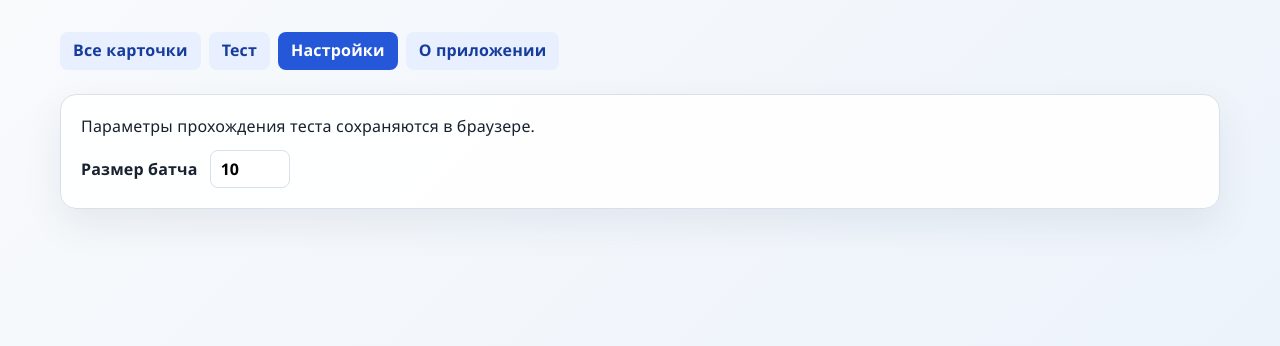
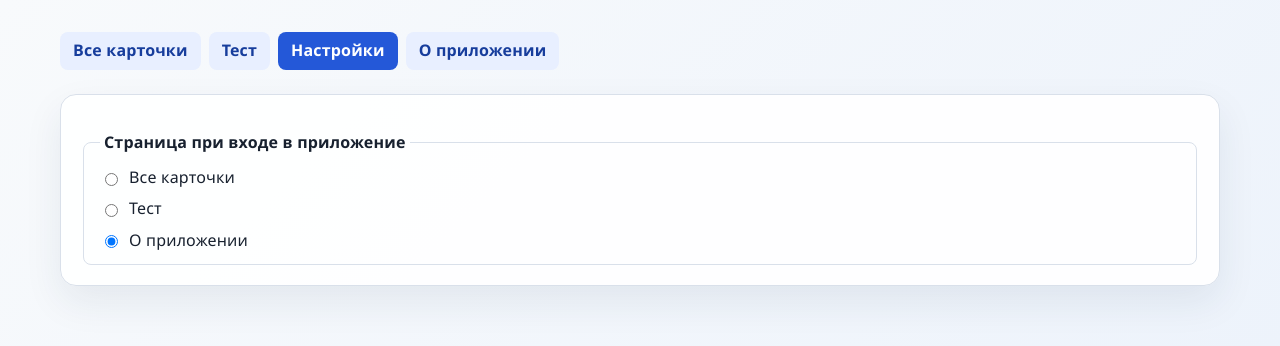
Before and after one commit to SVDotsenko/weak-cards-quiz-react, a React (Vite) app: page /settings in a window 1280 px wide. Shown: the top 346 px of the page. Built offline with nearby package versions, Linux system fonts and the light colour scheme.

Commit message:
feat: implement start route selection in SettingsPage and update AppContext for route management

```diff
--- a/src/App.css
+++ b/src/App.css
@@ -361,6 +361,28 @@ main {
   border-radius: 8px;
 }
 
+.setting-radio-group {
+  display: flex;
+  flex-direction: column;
+  gap: 8px;
+  margin-top: 16px;
+  padding: 12px 16px;
+  border: 1px solid var(--line);
+  border-radius: 8px;
+}
+
+.setting-radio-group legend {
+  font-weight: 700;
+  padding: 0 4px;
+}
+
+.setting-radio-group label {
+  display: flex;
+  align-items: center;
+  gap: 8px;
+  font-weight: 400;
+}
+
 .toast {
   position: fixed;
   right: 22px;
--- a/src/app/App.jsx
+++ b/src/app/App.jsx
@@ -1,5 +1,6 @@
 import { BrowserRouter, Navigate, Route, Routes } from "react-router-dom";
 import { AppProvider } from "./AppContext";
+import { useApp } from "./useApp";
 import Layout from "../components/Layout";
 import AboutPage from "../pages/AboutPage";
 import CardsPage from "../pages/CardsPage";
@@ -7,13 +8,18 @@ import NotFoundPage from "../pages/NotFoundPage";
 import QuizPage from "../pages/QuizPage";
 import SettingsPage from "../pages/SettingsPage";
 
+function RootRedirect() {
+  const { startRoute } = useApp();
+  return <Navigate to={startRoute} replace />;
+}
+
 function App() {
   return (
     <AppProvider>
       <BrowserRouter basename={import.meta.env.BASE_URL}>
         <Layout>
           <Routes>
-            <Route path="/" element={<Navigate to="/cards" replace />} />
+            <Route path="/" element={<RootRedirect />} />
             <Route path="/cards" element={<CardsPage />} />
             <Route path="/quiz" element={<QuizPage />} />
             <Route path="/settings" element={<SettingsPage />} />
--- a/src/app/AppContext.jsx
+++ b/src/app/AppContext.jsx
@@ -2,6 +2,7 @@ import { useEffect, useState } from "react";
 import {
   BATCH_SIZE_STORAGE_KEY,
   DEFAULT_BATCH_SIZE,
+  START_ROUTE_STORAGE_KEY,
   STORAGE_KEY,
   buildQuizBatch,
   clearStoredCards,
@@ -9,6 +10,7 @@ import {
   getStoredCards,
   mergeUniqueImportedCards,
   normalizeBatchSize,
+  normalizeStartRoute,
   parseImportedCards,
   saveCards,
   shuffleOptions,
@@ -28,6 +30,9 @@ export function AppProvider({ children }) {
   );
   const [toast, setToast] = useState(null);
   const [quiz, setQuiz] = useState(null);
+  const [startRoute, setStartRoute] = useState(() =>
+    normalizeStartRoute(localStorage.getItem(START_ROUTE_STORAGE_KEY)),
+  );
 
   useEffect(() => {
     if (!toast) return undefined;
@@ -236,6 +241,12 @@ export function AppProvider({ children }) {
     localStorage.setItem(BATCH_SIZE_STORAGE_KEY, String(nextSize));
   }
 
+  function changeStartRoute(value) {
+    const nextRoute = normalizeStartRoute(value);
+    setStartRoute(nextRoute);
+    localStorage.setItem(START_ROUTE_STORAGE_KEY, nextRoute);
+  }
+
   return (
     <AppContext.Provider
       value={{
@@ -244,6 +255,8 @@ export function AppProvider({ children }) {
         setFilter,
         batchSize,
         changeBatchSize,
+        startRoute,
+        changeStartRoute,
         notify,
         toast,
         quiz,
--- a/src/cards.js
+++ b/src/cards.js
@@ -1,10 +1,17 @@
 export const STORAGE_KEY = 'weak-cards-quiz.cards'
 export const BATCH_SIZE_STORAGE_KEY = 'weak-cards-quiz.batch-size'
 export const DEFAULT_BATCH_SIZE = 10
+export const START_ROUTE_STORAGE_KEY = 'weak-cards-quiz.start-route'
+export const START_ROUTE_OPTIONS = ['/cards', '/quiz', '/about']
+export const DEFAULT_START_ROUTE = '/about'
 
 export function normalizeBatchSize(value, fallback = DEFAULT_BATCH_SIZE) {
     const parsed = Number(value)
     return Number.isFinite(parsed) && parsed >= 1 ? Math.floor(parsed) : fallback
+}
+
+export function normalizeStartRoute(value, fallback = DEFAULT_START_ROUTE) {
+    return START_ROUTE_OPTIONS.includes(value) ? value : fallback
 }
 
 export function normalizeCards(rawCards) {
--- a/src/pages/SettingsPage.jsx
+++ b/src/pages/SettingsPage.jsx
@@ -1,21 +1,31 @@
 import { useApp } from "../app/useApp";
 
+const START_ROUTE_CHOICES = [
+  { value: "/cards", label: "Все карточки" },
+  { value: "/quiz", label: "Тест" },
+  { value: "/about", label: "О приложении" },
+];
+
 function SettingsPage() {
-  const { batchSize, changeBatchSize } = useApp();
+  const { startRoute, changeStartRoute } = useApp();
 
   return (
     <section className="panel page-copy">
-      <p>Параметры прохождения теста сохраняются в браузере.</p>
-      <label className="setting-field">
-        Размер батча
-        <input
-          type="number"
-          min="1"
-          max="100"
-          value={batchSize}
-          onChange={(event) => changeBatchSize(event.target.value)}
-        />
-      </label>
+      <fieldset className="setting-radio-group">
+        <legend>Страница при входе в приложение</legend>
+        {START_ROUTE_CHOICES.map(({ value, label }) => (
+          <label key={value}>
+            <input
+              type="radio"
+              name="start-route"
+              value={value}
+              checked={startRoute === value}
+              onChange={() => changeStartRoute(value)}
+            />
+            {label}
+          </label>
+        ))}
+      </fieldset>
     </section>
   );
 }
```
Also changed, not shown: public/jsons/readme.md (added), 1 other file (tests, documents, lock files or other folders).
